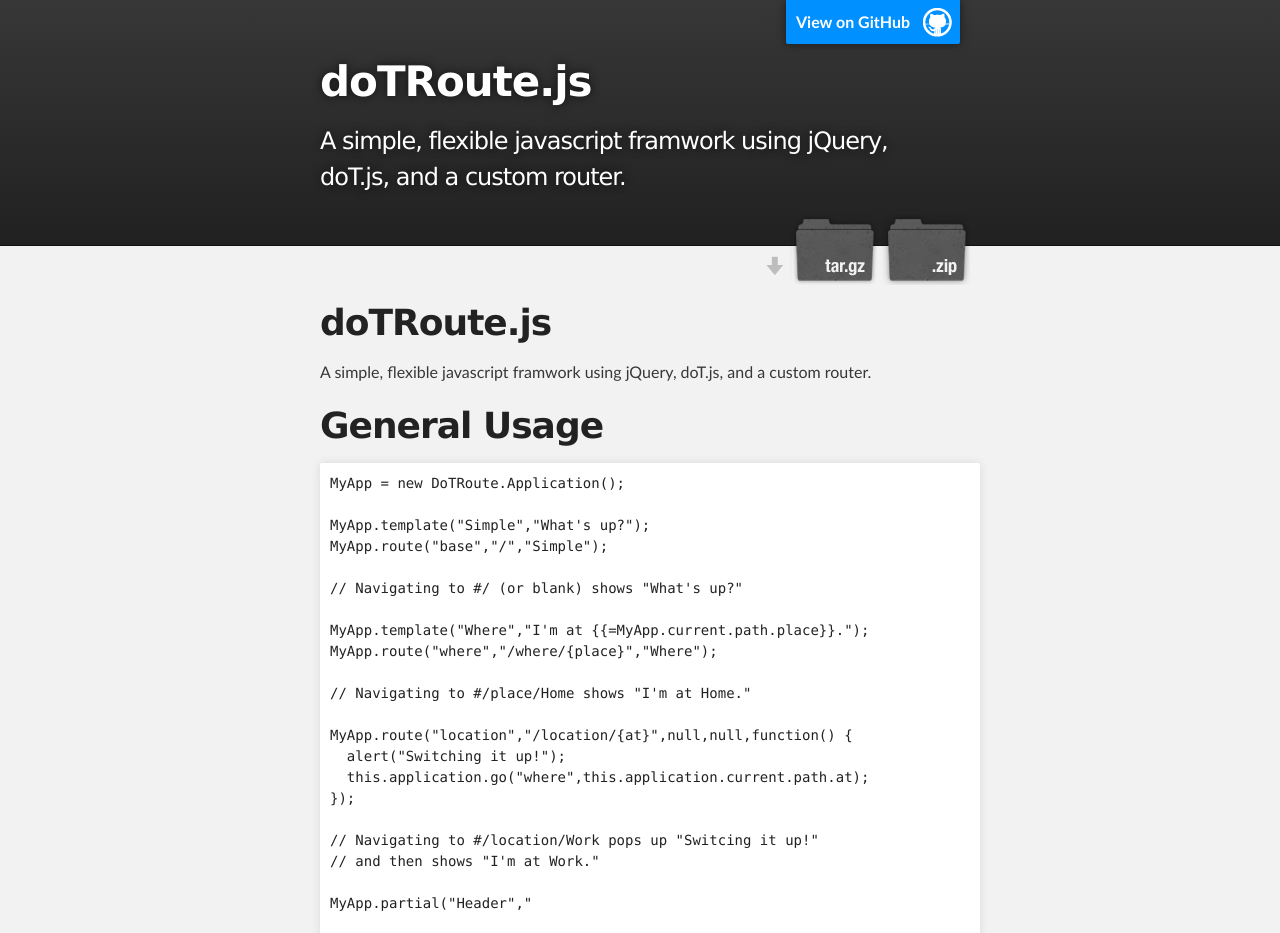
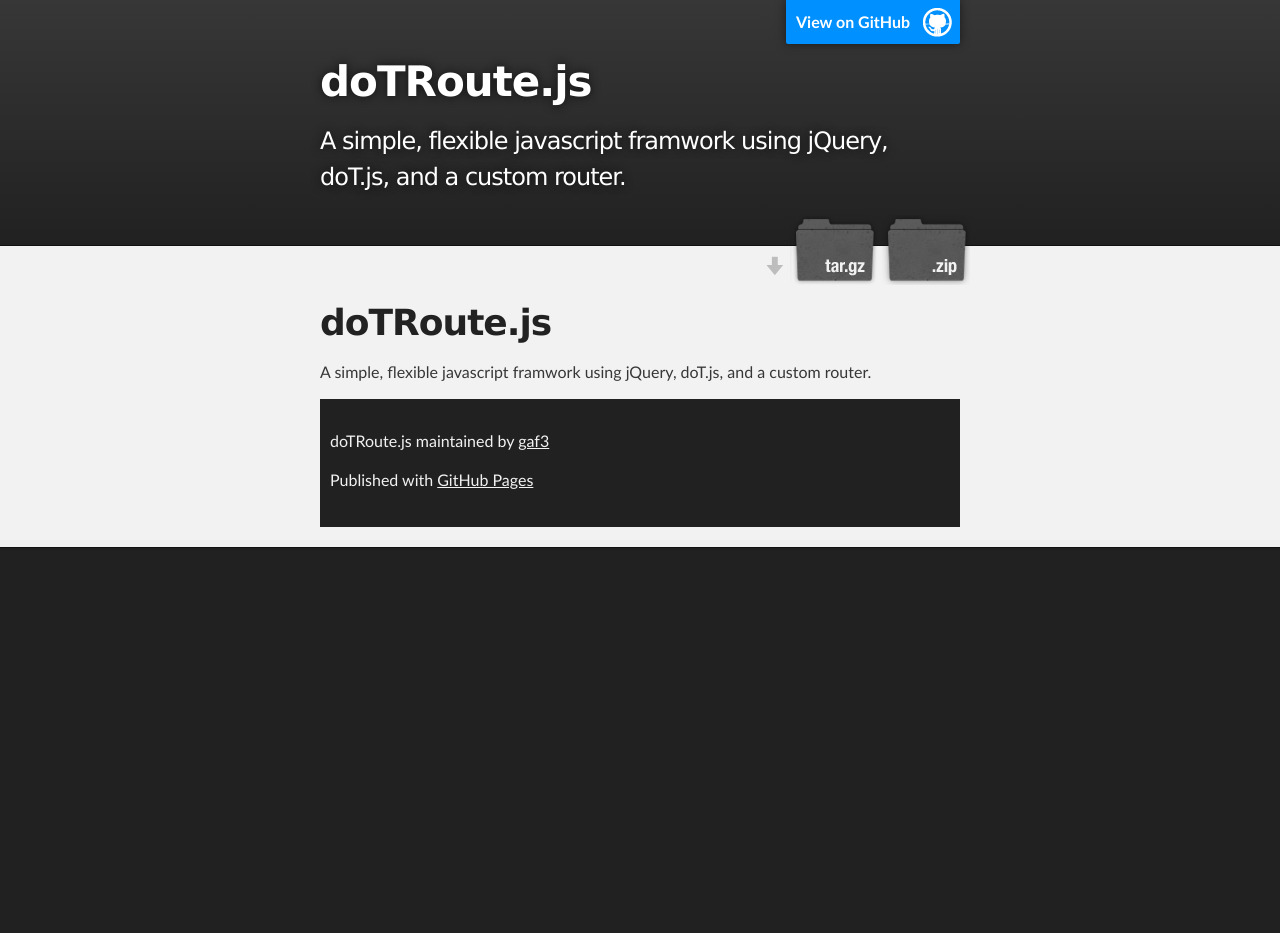
Before and after one commit to gaf3/dotroute, a plain HTML site: page index.html in a window 1280 px wide. Shown: the top 933 px of the page. After the commit the page ends 800 px from the top, so only its background shows below. Drawn offline with Linux system fonts and the light colour scheme.

Commit message:
Ripping out context for now

```diff
--- a/index.html
+++ b/index.html
@@ -36,77 +36,6 @@
 
 <p>A simple, flexible javascript framwork using jQuery, doT.js, and a custom router.</p>
 
-<h1>
-<a id="general-usage" class="anchor" href="#general-usage" aria-hidden="true"><span class="octicon octicon-link"></span></a>General Usage</h1>
-
-<div class="highlight highlight-javascript">
-<pre>
-MyApp = new DoTRoute.Application();
-
-MyApp.template("Simple","What's up?");
-MyApp.route("base","/","Simple");
-
-// Navigating to #/ (or blank) shows "What's up?"
-
-MyApp.template("Where","I'm at {{=MyApp.current.path.place}}.");
-MyApp.route("where","/where/{place}","Where");
-
-// Navigating to #/place/Home shows "I'm at Home."
-
-MyApp.route("location","/location/{at}",null,null,function() {
-  alert("Switching it up!");
-  this.application.go("where",this.application.current.path.at);
-});
-
-// Navigating to #/location/Work pops up "Switcing it up!"
-// and then shows "I'm at Work."
-
-MyApp.partial("Header","<h1>Top Stuff</h1>");
-MyApp.partial("Footer","Bottom Stuff");
-
-var complex = "{{#def.Header}}\n" +
-              "<p>I came in through the {{=it.door}} door.</p>\n" +
-              "{{#def.Footer}}";
-
-MyApp.template("Complex",complex,null,MyApp.partials);
-
-MyApp.controller("Doors",null,{
-  front: function() {
-    this.it = {door: "front"};
-    this.application.render(this.it);
-  },
-  back: function() {
-    this.it = {door: "back"};
-    this.application.render(this.it);
-  },
-  side: function() {
-    this.it = {door: "side"};
-    this.application.render(this.it);
-  },
-  check: function() {
-    alert("Make sure you check the " + this.it.door + " door.");
-  }
-});
-
-MyApp.route("south","/south/","Complex","Doors","front");
-MyApp.route("north","/north/","Complex","Doors","back","check");
-MyApp.route("east","/east/","Complex","Doors","side");
-
-// Navigating to #/south/ shows "<h1>Top Stuff</h1><p>I came in
-// through the front door.</p>Bottom Stuff"
-
-// Navigating then to #/north/ shows "<h1>Top Stuff</h1><p>I
-// came in through the back door.</p>Bottom Stuff"
-
-// Navigating then to #/east/ pops up "Make sure you check the
-// back door." and shows "<h1>Top Stuff</h1><p>I came in through
-// the side door.</p>Bottom Stuff"
-
-</pre></div>
-
-<p><a href="https://github.com/gaf3/dotroute/wiki">Full Documentation</a></p>
-      </section>
-    </div>
 
     <!-- FOOTER  -->
     <div id="footer_wrap" class="outer">
```
